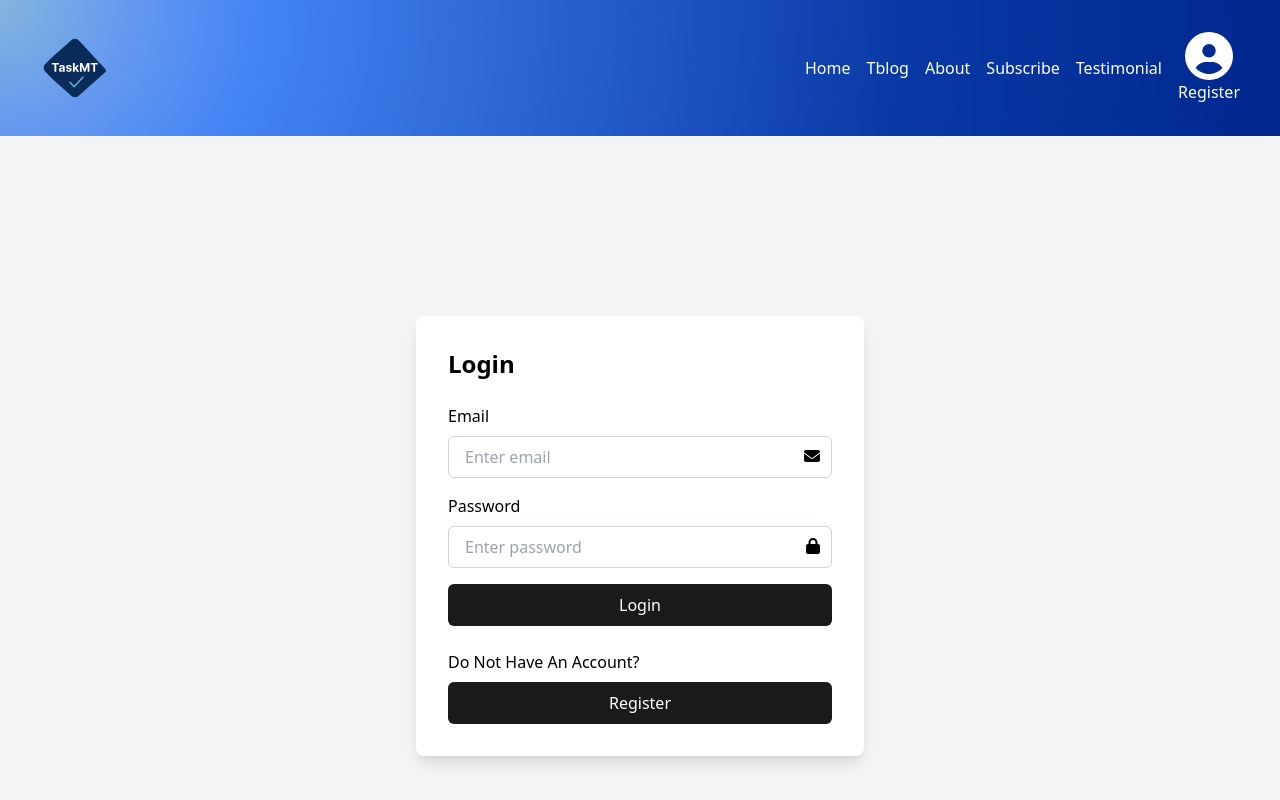
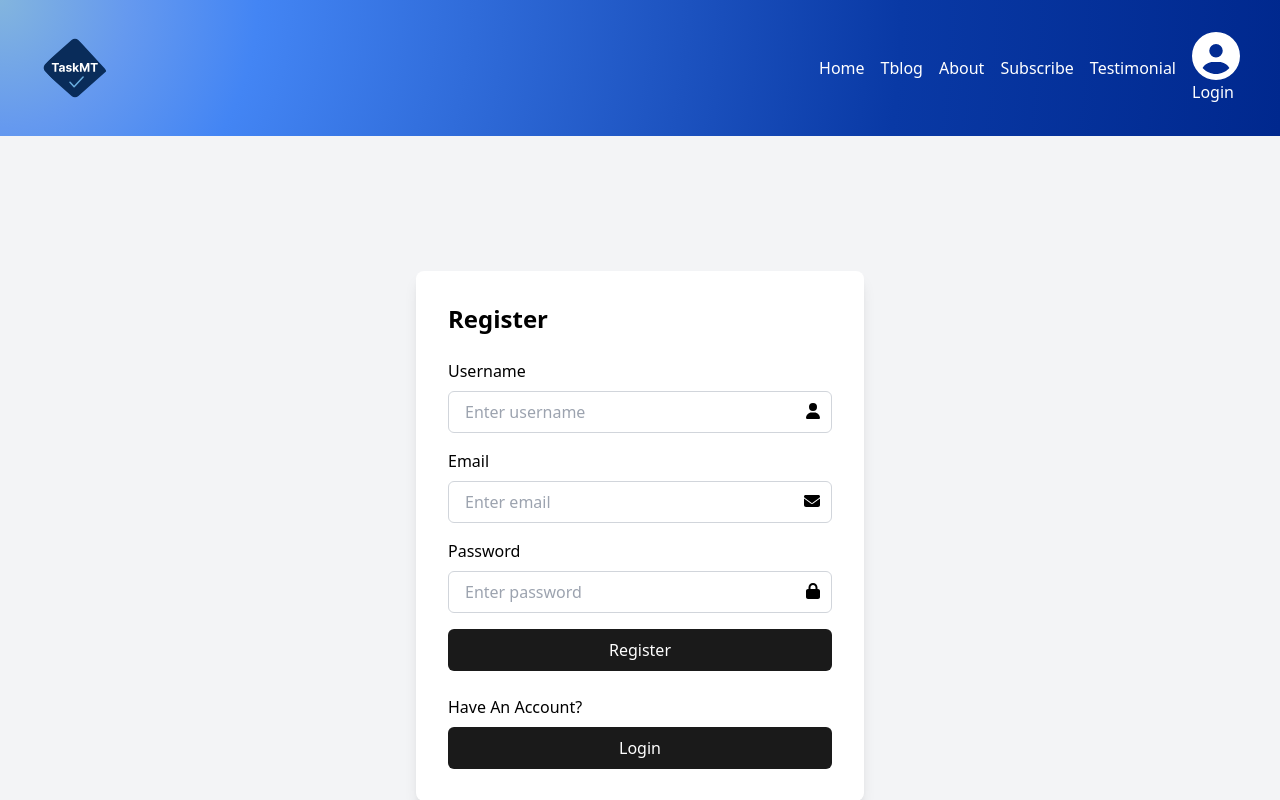
Before and after one commit to Vanessa082/TaskMT, a React (Vite) app in the folder TaskMT_frontend/: page /registration in a window 1280 px wide. Shown: the top 800 px of the page. Built offline with nearby package versions, Linux system fonts and the light colour scheme.

Commit message:
worked on the context api using the fetch function and equally on the dashboard

```diff
--- a/TaskMT_frontend/src/Component/Common/Navbar.jsx
+++ b/TaskMT_frontend/src/Component/Common/Navbar.jsx
@@ -1,7 +1,8 @@
 import { FontAwesomeIcon } from "@fortawesome/react-fontawesome";
 import { faUserCircle } from "@fortawesome/free-solid-svg-icons";
-import logo from  "../../assets/logo.svg";
+import logo from "../../assets/logo.svg";
 import { Link } from "react-router-dom";
+import { useAppContext } from "../../providers/app-context";
 
 const NavItems = [
   {
@@ -24,14 +25,14 @@ const NavItems = [
     text: "Testimonial",
     href: "#",
   },
-]
+];
 
 export default function Navbar() {
+  const { currentUser } = useAppContext();
+
   return (
-    <nav
-      className="w-full px-10 py-8 gap-8 flex items-center justify-between text-text-color-1 bg-custom-gradient transition-all duration-300 ease-custom-cubic "
-    >
-      <Link to='/'>
+    <nav className="w-full px-10 py-8 gap-8 flex items-center justify-between text-text-color-1 bg-custom-gradient transition-all duration-300 ease-custom-cubic ">
+      <Link to="/">
         <img src={logo} alt="TaskMT logo" className="bg-color" />
       </Link>
       <div>
@@ -44,12 +45,21 @@ export default function Navbar() {
             </li>
           ))}
 
-          <Link to='registration'>
-            <div className="user-action-icon flex flex-col text-text-color-1 cursor-pointer">
-              <FontAwesomeIcon icon={faUserCircle} size="3x" />
-              <span>Register</span>
-            </div>
-          </Link>
+          {currentUser ? (
+            <Link to="/dashboard">
+              <div className="user-action-icon flex flex-col text-text-color-1 cursor-pointer">
+                <FontAwesomeIcon icon={faUserCircle} size="3x" />
+                <span>{currentUser.username}</span>
+              </div>
+            </Link>
+          ) : (
+            <Link to="/login">
+              <div className="user-action-icon flex flex-col text-text-color-1 cursor-pointer">
+                <FontAwesomeIcon icon={faUserCircle} size="3x" />
+                <span>Login</span>
+              </div>
+            </Link>
+          )}
         </ul>
       </div>
     </nav>
--- a/TaskMT_frontend/src/Pages/LoginPage/Login.jsx
+++ b/TaskMT_frontend/src/Pages/LoginPage/Login.jsx
@@ -3,33 +3,17 @@ import { FontAwesomeIcon } from "@fortawesome/react-fontawesome";
 import { faEnvelope, faLock } from "@fortawesome/free-solid-svg-icons";
 import { useState } from "react";
 import { Link, useNavigate } from "react-router-dom";
+import { useAppContext } from "../../providers/app-context";
+import { fetchCurrentUser } from "../../providers/api";
 
 export default function Login() {
   const [email, setEmail] = useState("");
   const [password, setPassword] = useState("");
-  const navigate = useNavigate();
+  const { setCurrentUser } = useAppContext();
+  const navigate = useNavigate()
 
   const handleEmailChange = (e) => setEmail(e.target.value);
   const handlePasswordChange = (e) => setPassword(e.target.value);
-
-    // const fetchCurrentUser = async () => {
-    //   const token = localStorage.getItem('token');
-    //   try {
-    //     const response = await fetch(`${API_BASE_URL}/auth/current-user`,{
-    //       headers : {
-    //         Authorization : `Bearer ${token}`
-    //       }
-    //     });
-
-    //     if (!response.ok) {
-    //       throw new Error('Network response was not ok');
-    //     }
-    //     const data = await response.json();
-    //     console.log('Protected data:', data);
-    //   } catch (error) {
-    //     console.error('Error fetching protected data:', error);
-    //   }
-    // };
 
   const handleSubmit = async (e) => {
     e.preventDefault();
@@ -44,6 +28,8 @@ export default function Login() {
           password,
         }),
       });
+
+      console.log(response);
       if (!response.ok) {
         throw new Error("Network response was not ok");
       }
@@ -51,6 +37,10 @@ export default function Login() {
       const { token } = data;
       localStorage.setItem("token", token);
       console.log("Login successful");
+
+      const currentUser = await fetchCurrentUser();
+      setCurrentUser(currentUser);
+      navigate("/dashboard");
     } catch (error) {
       console.error("Error logging in:", error);
     }
--- a/TaskMT_frontend/src/Pages/Register/Register.jsx
+++ b/TaskMT_frontend/src/Pages/Register/Register.jsx
@@ -1,66 +1,72 @@
 import { API_BASE_URL } from "../../constants/constants";
 import { FontAwesomeIcon } from "@fortawesome/react-fontawesome";
-import { faEnvelope, faLock } from "@fortawesome/free-solid-svg-icons";
+import { faUser, faEnvelope, faLock } from "@fortawesome/free-solid-svg-icons";
 import { useState } from "react";
 import { Link, useNavigate } from "react-router-dom";
 
-export default function Login() {
+export default function Register() {
+  const [username, setUsername] = useState("");
   const [email, setEmail] = useState("");
   const [password, setPassword] = useState("");
   const navigate = useNavigate();
 
-  const handleEmailChange = (e) => setEmail(e.target.value);
-  const handlePasswordChange = (e) => setPassword(e.target.value);
-
-    // const fetchCurrentUser = async () => {
-    //   const token = localStorage.getItem('token');
-    //   try {
-    //     const response = await fetch(`${API_BASE_URL}/auth/current-user`,{
-    //       headers : {
-    //         Authorization : `Bearer ${token}`
-    //       }
-    //     });
-
-    //     if (!response.ok) {
-    //       throw new Error('Network response was not ok');
-    //     }
-    //     const data = await response.json();
-    //     console.log('Protected data:', data);
-    //   } catch (error) {
-    //     console.error('Error fetching protected data:', error);
-    //   }
-    // };
+  const handleInputChanged = (e) => {
+    const { id, value } = e.target;
+    if (id === "username") setUsername(value);
+    if (id === "email") setEmail(value);
+    if (id === "password") setPassword(value);
+  };
 
   const handleSubmit = async (e) => {
     e.preventDefault();
     try {
-      const response = await fetch(`${API_BASE_URL}/auth/login`, {
+      const response = await fetch(`${API_BASE_URL}/auth/register`, {
         method: "POST",
         headers: {
           "Content-Type": "application/json",
         },
         body: JSON.stringify({
+          username,
           email,
           password,
         }),
       });
-      if (!response.ok) {
-        throw new Error("Network response was not ok");
+      const data = await response.json();
+      if (response.ok) {
+        navigate("/dashboard");
+      } else {
+        console.error("Registration", data.message);
       }
-      const data = await response.json();
-      const { token } = data;
-      localStorage.setItem("token", token);
-      console.log("Login successful");
     } catch (error) {
-      console.error("Error logging in:", error);
+      console.error("Error:", error);
     }
   };
 
   return (
     <div className="flex justify-center items-center min-h-screen bg-gray-100 p-4">
       <div className="bg-white p-8 rounded-lg shadow-lg max-w-md w-full">
-        <h1 className="text-2xl font-bold text-primary mb-6">Login</h1>
+        <h1 className="text-2xl font-bold text-primary mb-6">Register</h1>
         <form onSubmit={handleSubmit}>
+          <div className="mb-4">
+            <label htmlFor="username" className="block text-secondary mb-2">
+              Username
+            </label>
+            <div className="relative">
+              <input
+                type="text"
+                id="username"
+                placeholder="Enter username"
+                value={username}
+                onChange={handleInputChanged}
+                className="w-full px-4 py-2 border border-gray-300 rounded-md focus:border-secondary focus:ring-secondary"
+              />
+              <FontAwesomeIcon
+                icon={faUser}
+                className="absolute right-3 top-3 text-primary"
+              />
+            </div>
+          </div>
+
           <div className="mb-4">
             <label htmlFor="email" className="block text-secondary mb-2">
               Email
@@ -71,7 +77,7 @@ export default function Login() {
                 id="email"
                 placeholder="Enter email"
                 value={email}
-                onChange={handleEmailChange}
+                onChange={handleInputChanged}
                 className="w-full px-4 py-2 border border-gray-300 rounded-md focus:border-secondary focus:ring-secondary"
               />
               <FontAwesomeIcon
@@ -91,7 +97,7 @@ export default function Login() {
                 id="password"
                 placeholder="Enter password"
                 value={password}
-                onChange={handlePasswordChange}
+                onChange={handleInputChanged}
                 className="w-full px-4 py-2 border border-gray-300 rounded-md focus:border-secondary focus:ring-secondary"
               />
               <FontAwesomeIcon
@@ -105,13 +111,13 @@ export default function Login() {
             type="submit"
             className="w-full bg-primary text-white py-2 rounded-md hover:bg-primary-dark transition-colors"
           >
-            Login
+            Register
           </button>
         </form>
-        <h4 className="text-primary mt-6">Do Not Have An Account?</h4>
+        <h4 className="text-primary mt-6">Have An Account?</h4>
         <Link to="/login">
           <button className="w-full bg-secondary text-white py-2 rounded-md hover:bg-secondary-dark transition-colors mt-2">
-            Register
+            Login
           </button>
         </Link>
       </div>
--- /dev/null
+++ b/TaskMT_frontend/src/providers/api.js
@@ -0,0 +1,31 @@
+import { API_BASE_URL } from "../constants/constants";
+
+const fetchCurrentUser = async () => {
+  const token = localStorage.getItem('token');
+
+  if (!token) return null;
+
+  try {
+    const response = await fetch(`${API_BASE_URL}/auth/current-user`, {
+      headers: {
+        Authorization: `Bearer ${token}`
+      }
+    });
+
+    if (!response.ok) {
+      throw new Error('Network response was not ok');
+    }
+
+    const data = await response.json();
+    console.log('Protected data:', data);
+
+    return data;
+  } catch (error) {
+    console.error('Error fetching protected data:', error);
+    return null;
+  }
+};
+
+export {
+  fetchCurrentUser
+}
--- /dev/null
+++ b/TaskMT_frontend/src/providers/app-context.jsx
@@ -0,0 +1,30 @@
+import { createContext, useContext, useEffect, useState } from "react";
+import { fetchCurrentUser } from "./api";
+
+const AppContext = createContext(null);
+
+function AppContextProvider ({ children })  {
+  const [currentUser, setCurrentUser] = useState(null);
+  const [userProjects, setUserProjects] = useState([]);
+
+  useEffect(() => {
+    fetchCurrentUser().then((data) => {
+      setCurrentUser(data);
+    });
+  }, []);
+
+  return (
+    <AppContext.Provider
+      value={{
+        currentUser,
+        setCurrentUser,
+      }}
+    >
+      {children}
+    </AppContext.Provider>
+  );
+};
+
+const useAppContext = () => useContext(AppContext);
+
+export { useAppContext, AppContextProvider };
--- /dev/null
+++ b/TaskMT_frontend/src/providers/dasboardguard.jsx
@@ -0,0 +1,17 @@
+import { useNavigate } from "react-router-dom";
+import { useAppContext } from "./app-context";
+
+const DashboardGourd = ({ children }) => {
+  const { currentUser } = useAppContext();
+  const navigate = useNavigate();
+
+  if (!currentUser) {
+    navigate("/login");
+  }
+
+  return <>{children}</>;
+};
+
+export {
+  DashboardGourd
+}
```
Also changed, not shown: TaskMT_frontend/src/App.jsx (+12 -5 lines).
